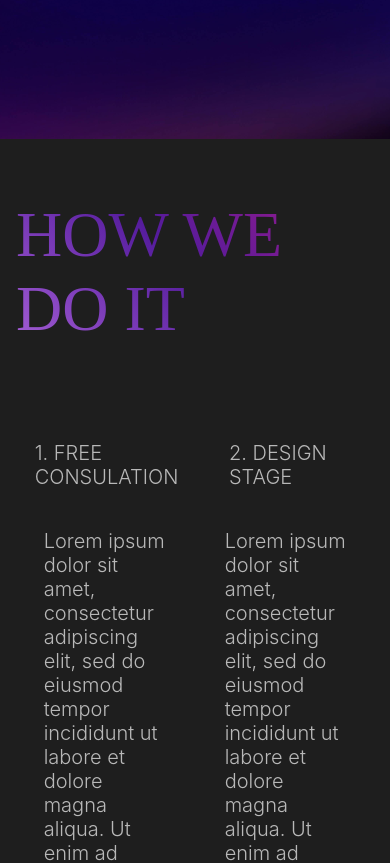
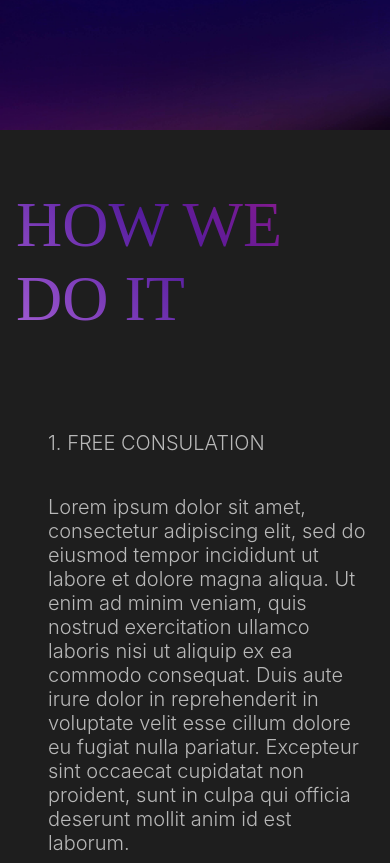
Before and after one commit to douglasfrancis/frantech, a React (Create React App) app: page / in a window 390 px wide. Shown: the part 1380-2243 px from the top of the page. Built offline with nearby package versions, Linux system fonts and the light colour scheme; a web font is replaced by a local one.

Commit message:
Responsive design added

```diff
--- a/src/App.css
+++ b/src/App.css
@@ -106,7 +106,8 @@ footer{
   justify-content: space-between;
   padding: 1rem;
   font-size: 0.8rem;
-  background: linear-gradient(to right, #1e1e1e, #1e1e1e, #e7e7e7, #1e1e1e, #1e1e1e)
+  background-color: #1e1e1e;
+  color: #dfdfdf;
 }
 
 #contact-side-btn{
--- a/src/components/HowWeDoIt.css
+++ b/src/components/HowWeDoIt.css
@@ -6,15 +6,16 @@
     flex-direction: column;
     justify-content: center;
     align-items: center;
-    overflow: hidden;
     padding: 1rem;
 }
 
 #slider{
     min-height: 300px;
-    width: 100%;
+    width: calc(100vw - 2rem);
     max-width: 1300px;
     display: flex;
+    overflow: scroll;
+
 }
 
 .slide{
@@ -25,6 +26,7 @@
     height: 100%;
     width: 30vw;
     margin: 2rem;
+    flex-shrink: 0;
 }
 
 .slide p:first-of-type{
@@ -35,4 +37,9 @@
     #how-we-do-it{
         font-size: 56px;
     }
+
+    .slide{
+        width: 90%;
+        align-items: baseline;
+    }
 }
--- a/src/components/WhatWeDo.css
+++ b/src/components/WhatWeDo.css
@@ -1,6 +1,6 @@
 #what-we-do{
     width: 100vw;
-    height: 90vh;
+    min-height: 90vh;
     min-height: 750px;
     background-image: url('../Assets/whatwedo.jpg');
     background-position: center;
@@ -92,8 +92,13 @@
     margin: 0;
 
 }
+@media only screen and (max-width: 1048px) {
+    .accordion-info-open{
+        height: 250px;
+    }
+}
 
-@media only screen and (max-width: 600px) {
+@media only screen and (max-width: 750px) {
     #what-we-do h2{
         font-size: 48px;
     }
@@ -106,12 +111,12 @@
     }
 
     .accordion-info-open{
-        height: 330px;
+        height: 400px;
     }
   }
 
-  @media only screen and (max-width: 600px){
+  @media only screen and (max-width: 400px){
     .accordion-info-open{
-        height: 450px;
+        height: 550px;
     }
   }
```
